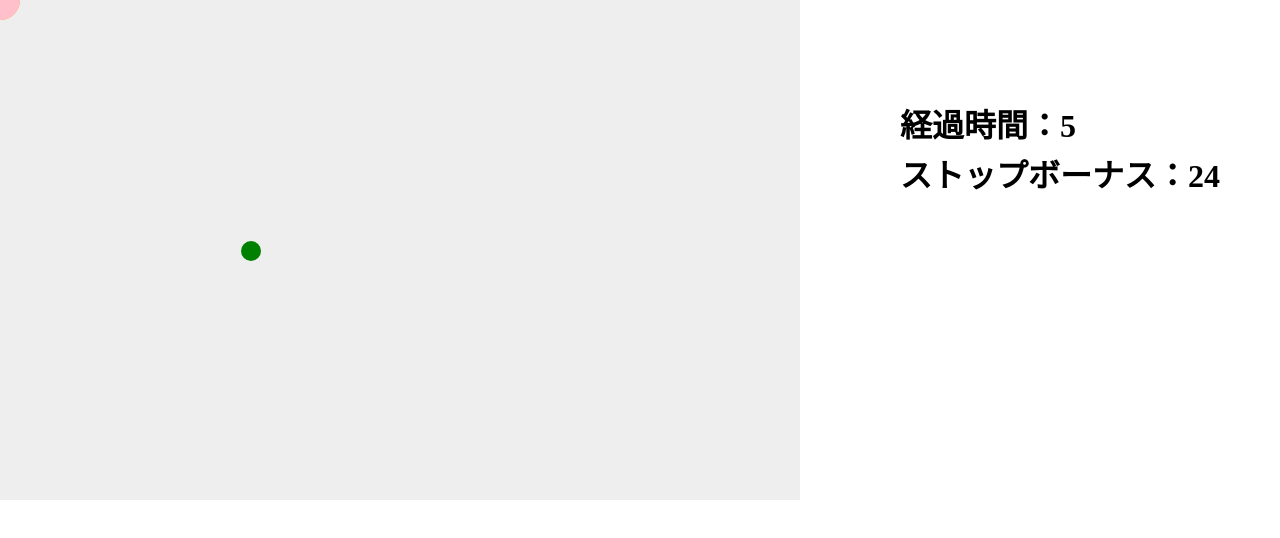
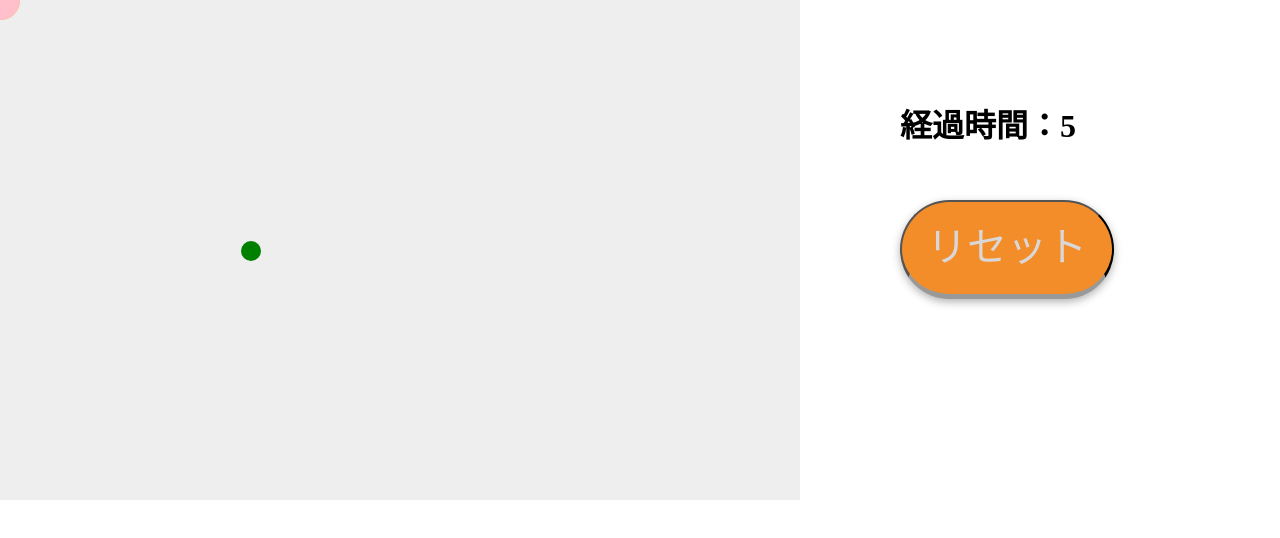
Before and after one commit to Tatsu723/Hack, a website: page private/index.html in a window 1280 px wide. Drawn offline with Linux system fonts and the light colour scheme.

Commit message:
内容変更

```diff
--- a/private/index.html
+++ b/private/index.html
@@ -21,10 +21,31 @@
         top:100px;
         left:900px;
       }
-      #stop{
+      #reset{
+        font-size: 40px;
+        border-radius: 100vh;
         position: absolute;
-        top:150px;
+        top:200px;
         left:900px;
+        justify-content: space-around;
+        align-items: center;
+        margin: auto;
+        max-width: 250px;
+        padding: 10px 25px;
+        color: #d9d7d7;
+        font-family: "Noto Sans Japanese";
+        text-decoration: none;
+        line-height: 1.8;
+        transition: 0.3s ease-in-out;
+        font-weight: 500;
+        background: #f28d29;
+        border-radius: 9999px;
+        border-bottom: solid 5px #999;
+        box-shadow: 0 3px 8px rgba(0, 0, 0, .3);
+      }
+      #reset:hover{
+        border-bottom: solid 2px #999;
+        transform: translateY(3px);
       }
     </style>
   </head>
@@ -32,8 +53,14 @@
     <canvas id="myCanvas" width="800" height="500">
     </canvas>
     <h1 id="time">0</h1>
-    <h1 id="stop">0</h1>
+    <button id="reset" onclick="funconclick()">リセット</button>
     <script type="text/javascript">
+      function funconclick(){
+        location.reload();
+      }
+
+
+
       //座標及び変位の定義
       let x=500;
       let y=120;
@@ -42,6 +69,8 @@
       let xe=100;
       let ye=500;
       const canvas = document.getElementById("myCanvas");
+      //開始アラート
+      alert("青のボールを動かして、ボールを避け続けよう！");
 
       //ボールの定義
       const ctx = canvas.getContext("2d");
@@ -96,7 +125,6 @@ function checkMouseStop() {
         ctxdammy.fill();
         ctxdammy.closePath();
         timeoutId=false;
-        count++;
     }, 5);
 }
 
@@ -104,7 +132,6 @@ function checkMouseStop() {
 setInterval(() => {
   Time =new Date();
   document.getElementById("time").textContent="経過時間："+Math.floor((Time-startTime)/1000);
-  document.getElementById("stop").textContent="ストップボーナス："+Math.floor(count/20);
   if((Time-startTime)<=10000){
     x1=0;
     y1=0;
@@ -238,7 +265,7 @@ document.addEventListener("mousemove", mouseMove);
       function hit(){
         if((x-xe)*(x-xe)+(y-ye)*(y-ye)<=900||(x-x1)*(x-x1)+(y-y1)*(y-y1)<=900||(x-x2)*(x-x2)+(y-y2)*(y-y2)<=900||(x-x3)*(x-x3)+(y-y3)*(y-y3)<=1600||(x-x4)*(x-x4)+(y-y4)*(y-y4)<=1600){
            endTime = new Date();
-          alert(Math.floor((endTime-startTime)/1000));
+          alert("あなたの得点は："+Math.floor((endTime-startTime)/1000)+"点です！");
           clearInterval(interval);
         }
       }
```
